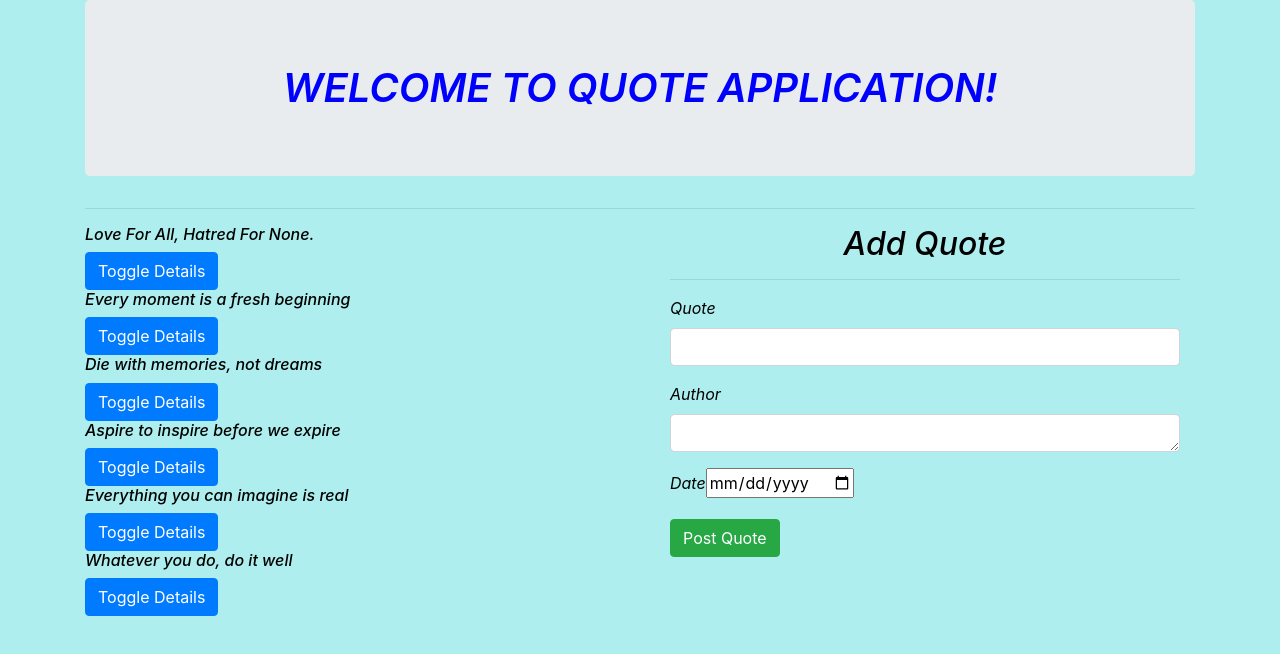
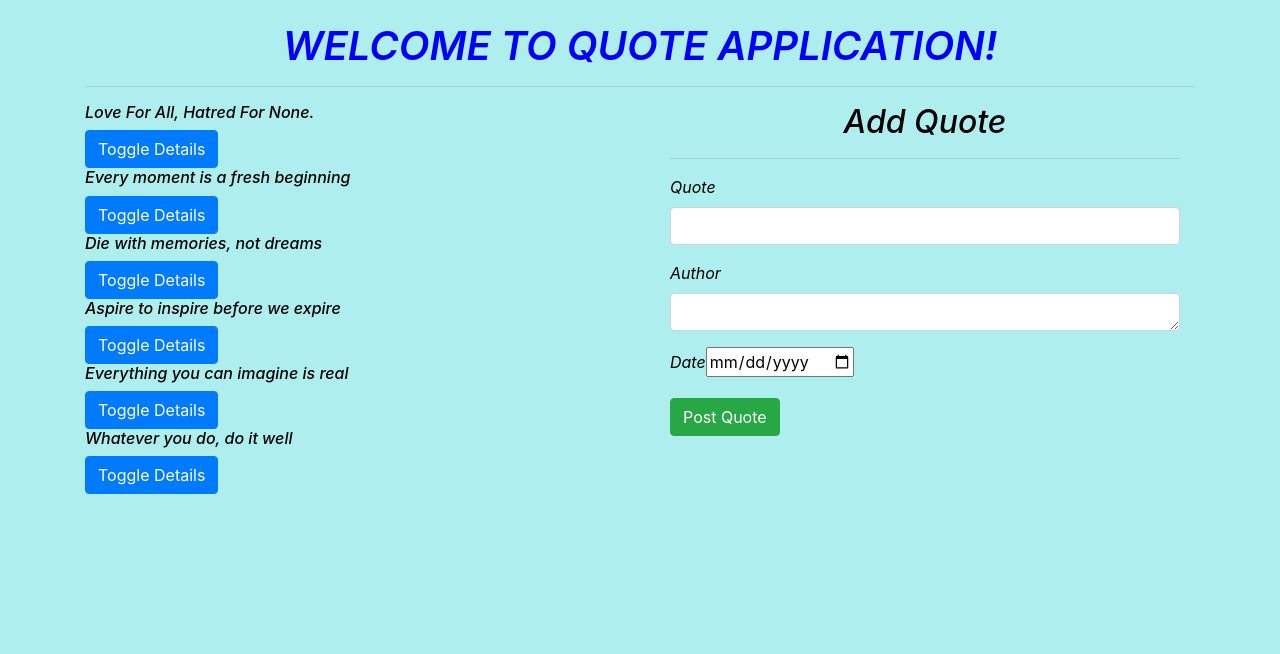
Before and after one commit to kclaudine/Quotes, an Angular app in the folder angular-apps/Quotes/: page / in a window 1280 px wide. Shown: the top 654 px of the page. Built offline with nearby package versions, Linux system fonts and the light colour scheme.

Commit message:
change the application's title

```diff
--- a/angular-apps/Quotes/src/app/quote/quote.component.html
+++ b/angular-apps/Quotes/src/app/quote/quote.component.html
@@ -1,5 +1,5 @@
 <div class="container">
-  <h1 class="jumbotron">WELCOME TO QUOTE APPLICATION!</h1>
+  <h1>WELCOME TO QUOTE APPLICATION!</h1>
   <hr>
 
   <div class="row">
```
Also changed, not shown: 1 other file (tests, documents, lock files or other folders).
